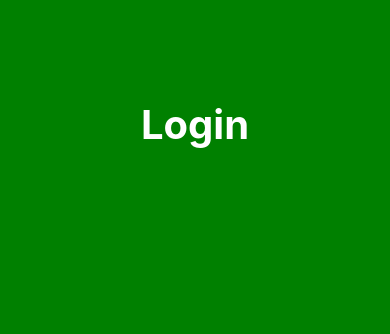
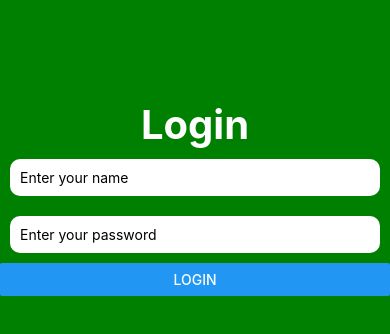
Before and after one commit to abhay9656/React_Native, a React Native app: screen / in a window 390 px wide. Shown: the top 334 px of the page. Built offline with nearby package versions, Linux system fonts and the light colour scheme.

Commit message:
Update LoginScreen component with input fields and login button

```diff
--- a/screens/LoginScreen.jsx
+++ b/screens/LoginScreen.jsx
@@ -1,25 +1,49 @@
-import React from 'react'
-import {StyleSheet, View,Text } from 'react-native'
+import React from "react";
+import { StyleSheet, View, Text, TextInput, Button } from "react-native";
 
 const LoginScreen = () => {
   return (
     <View style={styles.container}>
       <Text style={styles.text}>Login</Text>
+      <TextInput
+        placeholder="Enter your name"
+        style={{
+          backgroundColor: "white",
+          margin: 10,
+          padding: 10,
+          borderRadius: 10,
+        }}
+      />
+      <TextInput style={styles.input} placeholder="Enter your password" />
+      <Button
+        title="Login"
+        color=""
+        style={{
+          width: "100px",
+          borderRadius: "5px",
+        }}
+      />
     </View>
-  )
-}
+  );
+};
 const styles = StyleSheet.create({
-    container:{
-       paddingVertical:50,
-       backgroundColor:'green',
-       flex:1,
-    },
-    text:{
-      textAlign:"center",
-      fontSize:40,
-      color:'white',
-      fontWeight:'bold',
-      marginTop:50
-    }
-})
-export default LoginScreen
+  container: {
+    paddingVertical: 50,
+    backgroundColor: "green",
+    flex: 1,
+  },
+  text: {
+    textAlign: "center",
+    fontSize: 40,
+    color: "white",
+    fontWeight: "bold",
+    marginTop: 50,
+  },
+  input: {
+    backgroundColor: "white",
+    margin: 10,
+    padding: 10,
+    borderRadius: 10,
+  },
+});
+export default LoginScreen;
```
